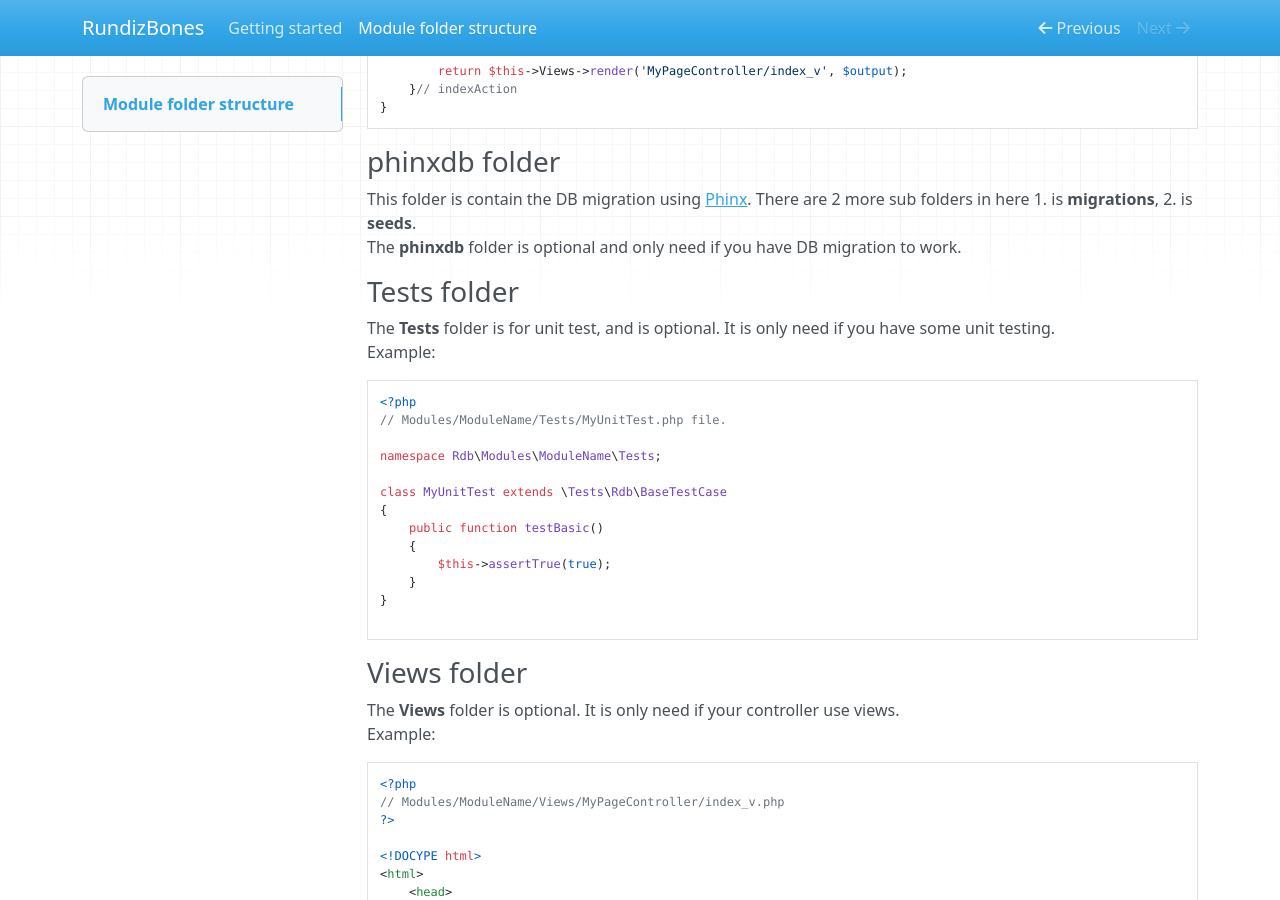
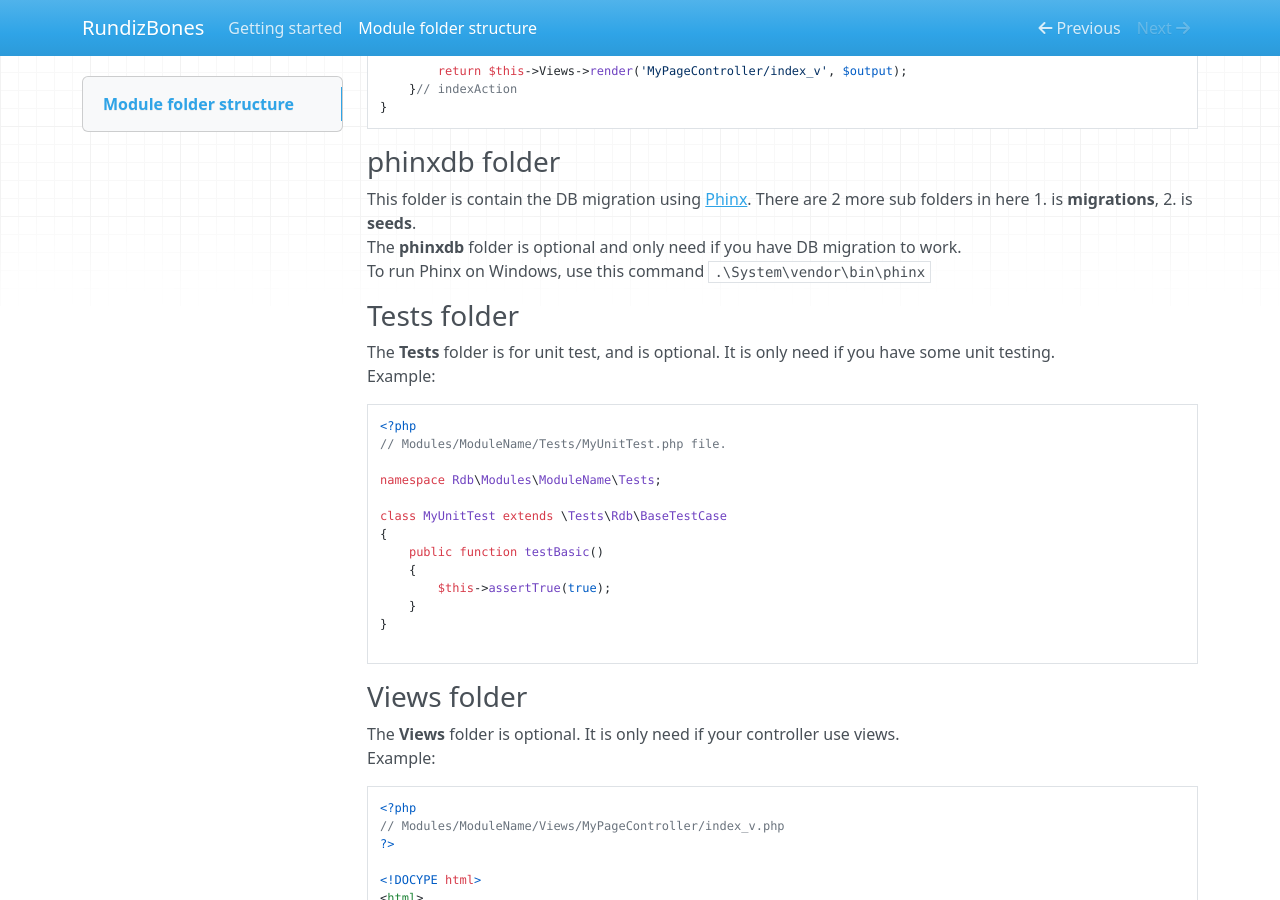
Before and after one commit to RundizBones/framework, an MkDocs documentation site: the page built from .wiki/module-folder-structure.md, in a window 1280 px wide and 900 px high, scrolled down 2890 px. Built offline with MkDocs 1.6.1, drawn with Linux system fonts in a browser that asks for light colours; nearby versions of some CDN libraries.

Commit message:
Update Wiki about using phinx command.

```diff
--- a/.wiki/module-folder-structure.md
+++ b/.wiki/module-folder-structure.md
@@ -141,7 +141,8 @@ class MyPageController extends \Rdb\System\Core\Controllers\BaseController
 
 ### phinxdb folder
 This folder is contain the DB migration using [Phinx](http://docs.phinx.org). There are 2 more sub folders in here 1. is **migrations**, 2. is **seeds**.<br>
-The **phinxdb** folder is optional and only need if you have DB migration to work.
+The **phinxdb** folder is optional and only need if you have DB migration to work.<br>
+To run Phinx on Windows, use this command `.\System\vendor\bin\phinx`
 
 ### Tests folder
 The **Tests** folder is for unit test, and is optional. It is only need if you have some unit testing.<br>
```
